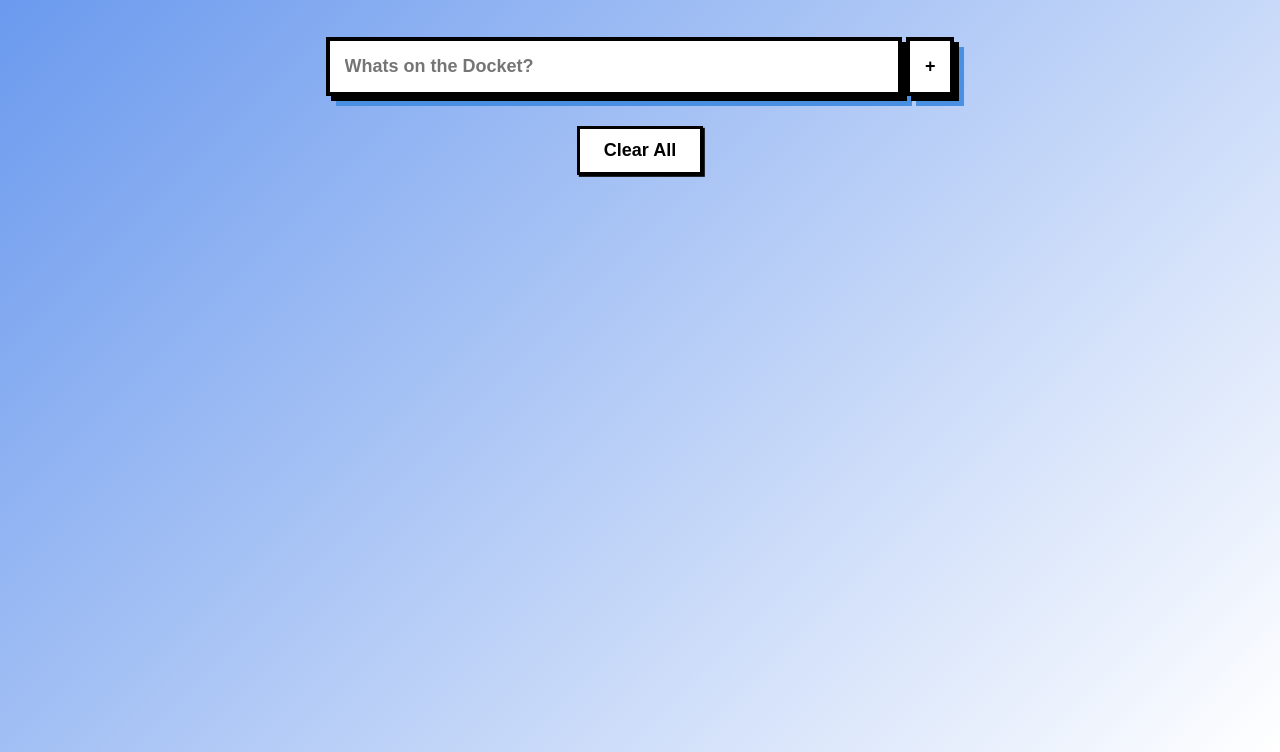
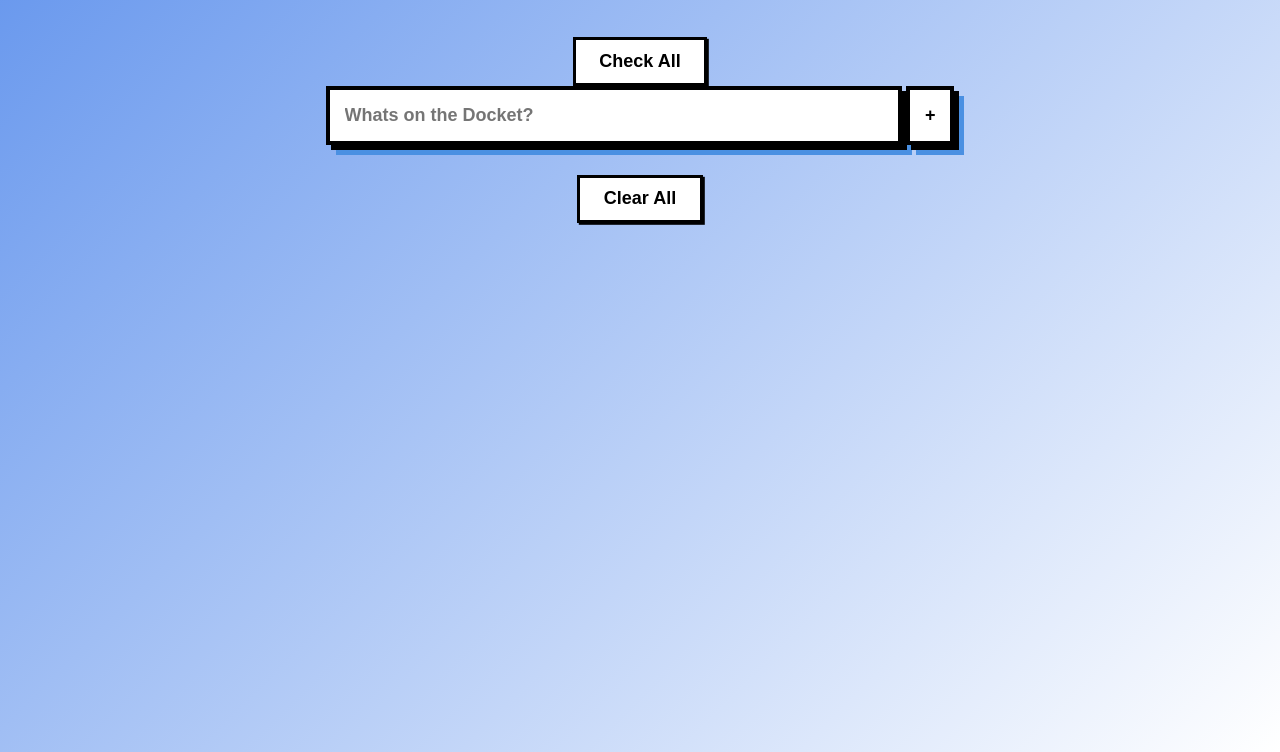
Before and after one commit to kkavinkk/Task-Managment-System, a plain HTML site: page index.html in a window 1280 px wide. Shown: the part 88-840 px from the top of the page. Drawn offline with Linux system fonts and the light colour scheme.

Commit message:
Going to add aa check alll button

```diff
--- a/index.html
+++ b/index.html
@@ -9,7 +9,7 @@
 <body>
 <div class="main">
     <h1>Task Management App</h1>
-    <div class="add-task">
+    <div><button>Check All</button></div><div class="add-task">
         <input type="text" placeholder="Whats on the Docket?" spellcheck="false">
         <button>+</button>
     </div>
```
